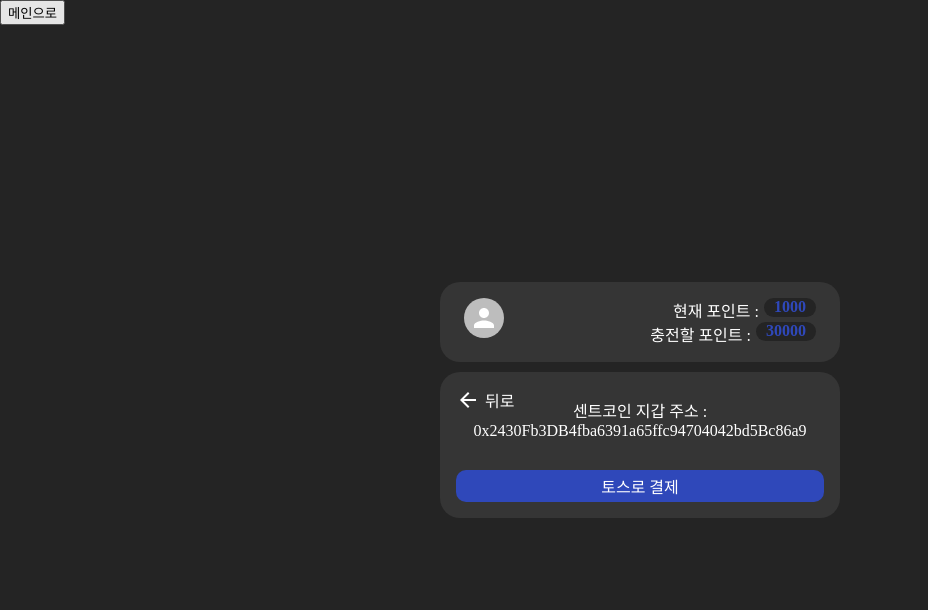
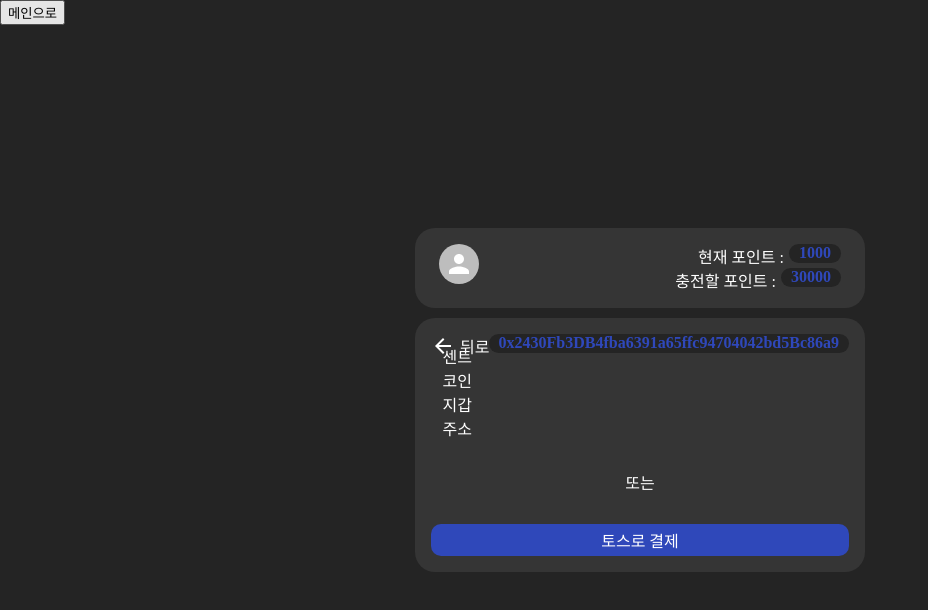
Before and after one commit to mycro8441/300, a Next.js app: page /pay in a window 1280 px wide. Both pictures are taken after a click on the element "다음". Shown: the top 610 px of the page, without its empty margins (0-928 px from the left). Built offline with nearby package versions, Linux system fonts and the light colour scheme; a web font is replaced by a local one.

Commit message:
Update pay.tsx

```diff
--- a/pages/pay.tsx
+++ b/pages/pay.tsx
@@ -39,7 +39,7 @@ const Container = styled.div<{isChanging:boolean}>`
     gap:10px;
     animation: ${p=>p.isChanging ? css`${GoLeft} 0.4s ease forwards` : css`${GoRight} 0.4s ease forwards`};
 
-    width:400px;
+    width:450px;
 `
 const UserContainer = styled.div<{inited:boolean}>`
     padding:1em 1.5em;
@@ -177,7 +177,15 @@ const Pay = () => {
                     </NextBtn>
                 </>:<>
                     <BackBtn onClick={changeMode}><ArrowBack/>뒤로</BackBtn>
-                    <p>센트코인 지갑 주소 : 0x2430Fb3DB4fba6391a65ffc94704042bd5Bc86a9</p>
+
+
+                    <div style={{display:"flex", gap:"5px"}}>
+                        <p>센트코인 지갑 주소</p>
+                         <PrettyNumber>0x2430Fb3DB4fba6391a65ffc94704042bd5Bc86a9</PrettyNumber>
+                    </div>
+
+                    <p>또는</p>
+
 
                     {Pay_point({amount:30000})}
                 </>}
```
